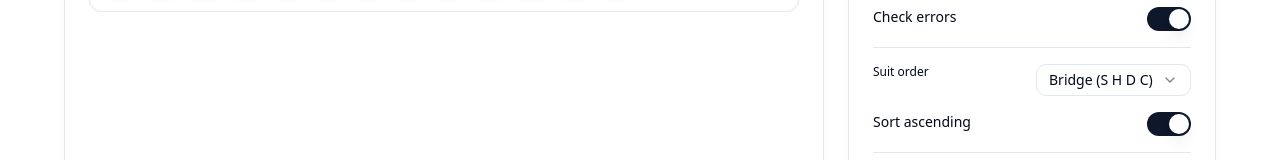
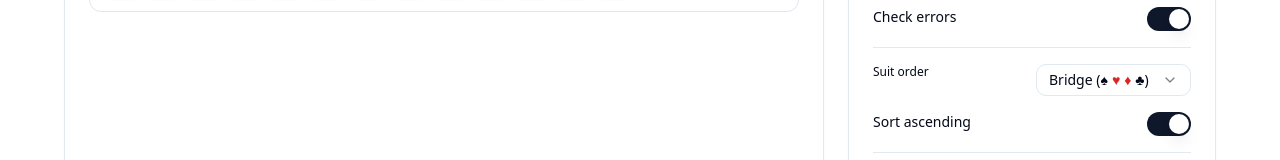
Before and after one commit to gsingh93/trick-taking-trainer, a React (Vite) app: page / in a window 1280 px wide. Shown: the part 744-904 px from the top of the page. Built offline with nearby package versions, Linux system fonts and the light colour scheme; the HTML template or start-up script is replaced by a standard one.

Commit message:
Color suit selectors and use suit symbols in order list

```diff
--- a/src/App.tsx
+++ b/src/App.tsx
@@ -1434,8 +1434,28 @@ export default function App() {
                       <SelectValue />
                     </SelectTrigger>
                     <SelectContent>
-                      <SelectItem value="bridge">Bridge (S H D C)</SelectItem>
-                      <SelectItem value="poker">Poker (C D H S)</SelectItem>
+                  <SelectItem value="bridge">
+                    Bridge (
+                    <span className="inline-flex gap-1">
+                      {["S", "H", "D", "C"].map((s) => (
+                        <span key={s} className={suitColorClass(s as Suit)}>
+                          {suitGlyph(s as Suit)}
+                        </span>
+                      ))}
+                    </span>
+                    )
+                  </SelectItem>
+                  <SelectItem value="poker">
+                    Poker (
+                    <span className="inline-flex gap-1">
+                      {["C", "D", "H", "S"].map((s) => (
+                        <span key={s} className={suitColorClass(s as Suit)}>
+                          {suitGlyph(s as Suit)}
+                        </span>
+                      ))}
+                    </span>
+                    )
+                  </SelectItem>
                     </SelectContent>
                   </Select>
                 </div>
@@ -1496,7 +1516,7 @@ export default function App() {
                     <SelectContent>
                       {SUITS.map((s) => (
                         <SelectItem key={s} value={s}>
-                          {suitGlyph(s)}
+                          <span className={suitColorClass(s)}>{suitGlyph(s)}</span>
                         </SelectItem>
                       ))}
                     </SelectContent>
```
